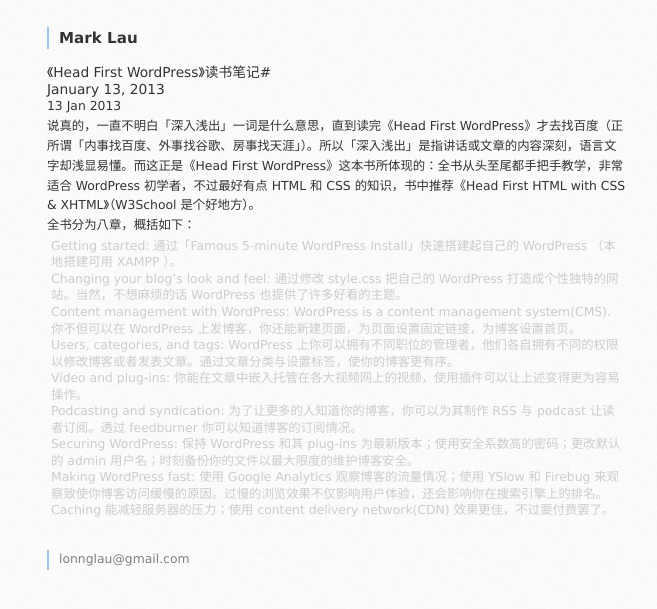
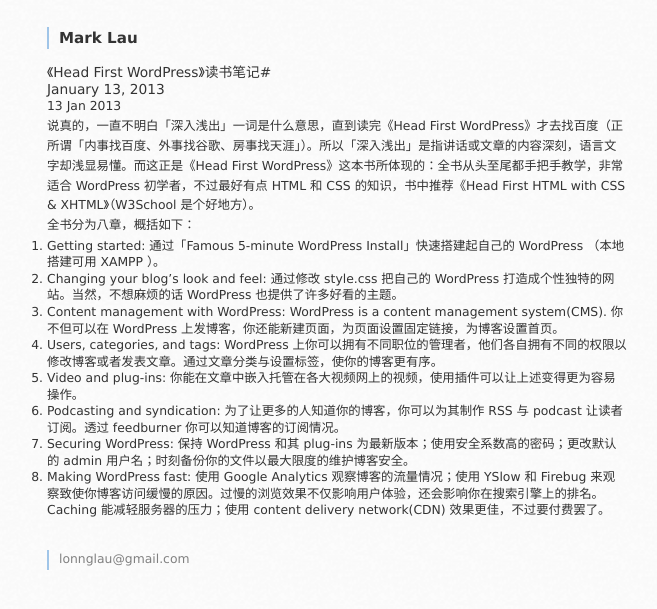
Before and after one commit to yuel/lonn.github.com, a Jekyll site: the page built from _posts/2013-01-13-book-view1.md, in a window 1280 px wide. Shown: the top 609 px of the page, without its empty margins (198-855 px from the left). Built offline with Jekyll 4.4.1, drawn with Linux system fonts in a browser that asks for light colours.

Commit message:
Update screen.css

```diff
--- a/css/screen.css
+++ b/css/screen.css
@@ -56,7 +56,7 @@
     padding:0;
 }
 
-li {
+.post li {
     padding:0 4px; color:#ccc; list-style: none;
 }
 
```
